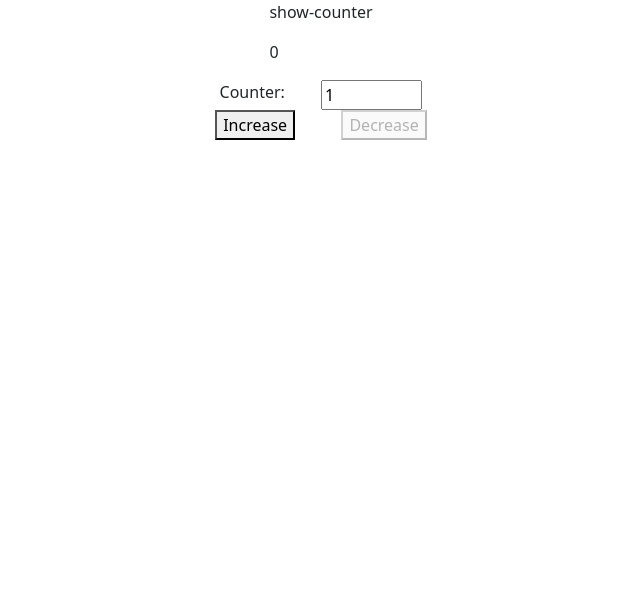
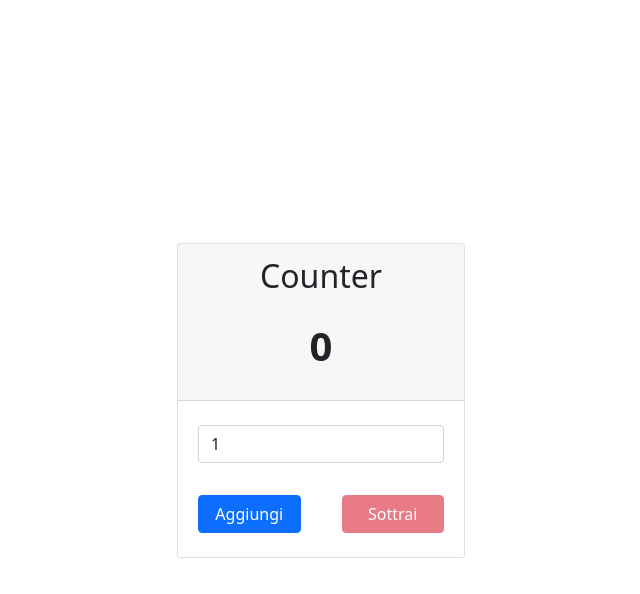
Before and after one commit to pierolenzo/Counter, an Angular app: page / in a window 1280 px wide. Shown: the top 594 px of the page, without its empty margins (319-959 px from the left). Built offline with nearby package versions, Linux system fonts and the light colour scheme.

Commit message:
Refactor: add style

```diff
--- a/src/app/app.component.html
+++ b/src/app/app.component.html
@@ -1,6 +1,12 @@
-<div class="container-fluid d-flex justify-content-center">
-  <div class="col-6 d-flex flex-column align-items-center">
-    <app-show-counter></app-show-counter>
-    <app-edit-counter></app-edit-counter>
+<div class="vh-100 vw-100 container-fluid d-flex justify-content-center align-items-center">
+  <div class="card" style="width: 18rem; height: min-content;">
+    <div class="card-header">
+      <app-show-counter></app-show-counter>
+    </div>
+    <ul class="list-group list-group-flush">
+      <li class="list-group-item">
+        <app-edit-counter></app-edit-counter>
+      </li>
+    </ul>
   </div>
 </div>
--- a/src/app/edit-counter/edit-counter.component.html
+++ b/src/app/edit-counter/edit-counter.component.html
@@ -1,25 +1,31 @@
 <div class="d-flex flex-column">
-  <div class="d-flex justify-content-evenly">
-    <label class="col-2" for="counterFiled">Counter: </label>
-    <input class="col-4" id="counterFiled" type="number" [formControl]="counterFiled" />
+
+  <div class="row p-3">
+    <input
+      class="form-control"
+      [ngClass]="{ 'is-invalid': counterFiled.invalid || counter.value < 0 }"
+      id="counterFiled"
+      type="number"
+      [formControl]="counterFiled"/>
+    <p *ngIf="counterFiled.invalid || counter.value < 0" class="text-danger p-0 m-0">
+      <small>Inserisci un valore positivo</small>
+    </p>
   </div>
 
-  <p *ngIf="counterFiled.invalid || counter.value < 0" class="text-danger">
-    <small>Un valore positivo è richiesto</small>
-  </p>
-
-  <div class="d-flex justify-content-evenly">
+  <div class="row p-3 d-flex justify-content-between">
     <button
+      class="col-5 btn btn-primary"
       (click)="counter.increase(+counterFiled.value)"
-      [disabled]="!counterFiled.valid"
-    >
-      Increase
+      [disabled]="!counterFiled.valid || counterFiled.value === 0 ">
+      Aggiungi
     </button>
     <button
+      class="col-5 btn btn-danger"
       (click)="counter.decrease(+counterFiled.value)"
-      [disabled]="!counterFiled.valid  || counter.value <= 0 || (counter.value - counterFiled.value) < 0"
-    >
-      Decrease
+      [disabled]="!counterFiled.valid || counter.value <= 0 ||
+        counter.value - counterFiled.value < 0 || counterFiled.value === 0 ">
+      Sottrai
     </button>
   </div>
+
 </div>
--- a/src/app/show-counter/show-counter.component.html
+++ b/src/app/show-counter/show-counter.component.html
@@ -1,4 +1,4 @@
 <div class="">
-  <p>show-counter</p>
-  <p>{{ counter.value }}</p>
+  <p class="fs-2 text-center">Counter</p>
+  <p class="fs-1 fw-bold text-center">{{ counter.value }}</p>
 </div>
```
